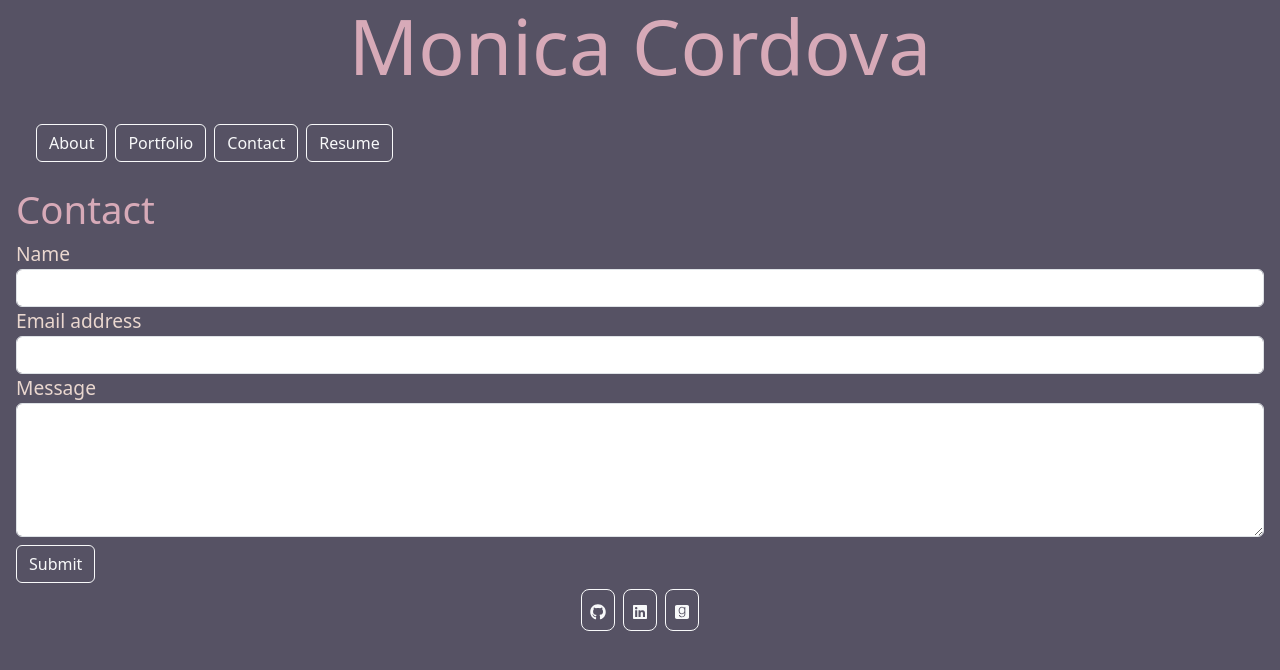
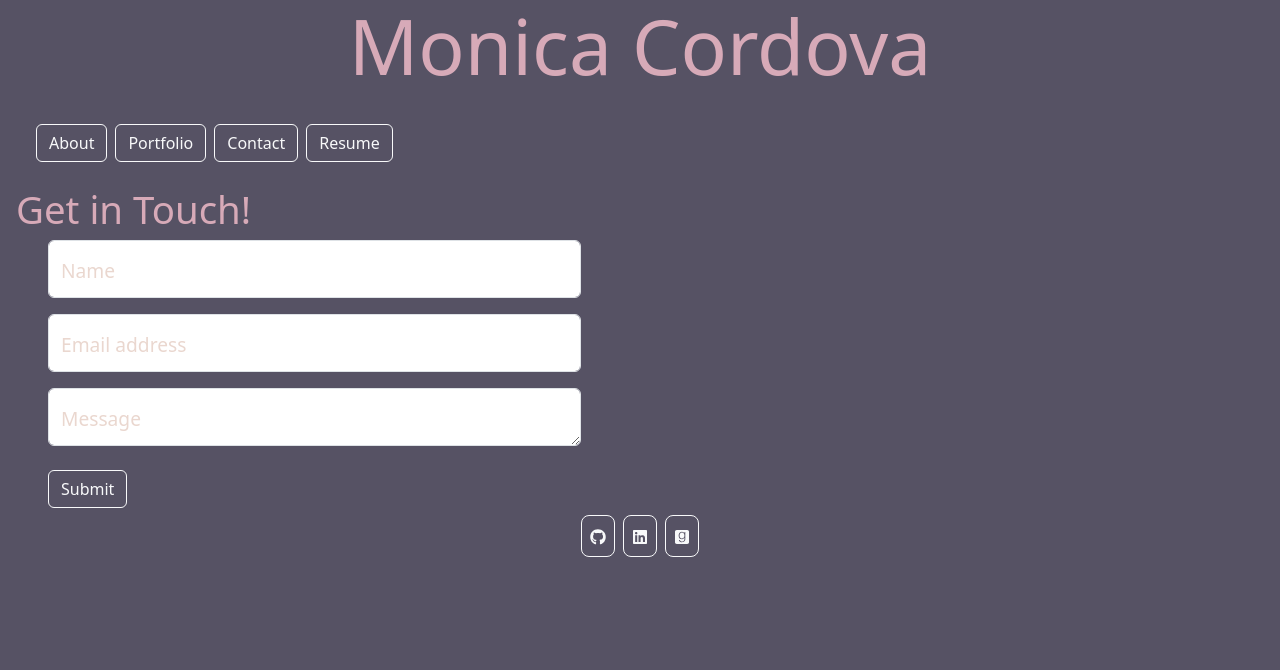
Before and after one commit to cordovamonica/react-portfolio, a React (Vite) app: page /contact in a window 1280 px wide. Shown: the top 670 px of the page. Built offline with nearby package versions, Linux system fonts and the light colour scheme.

Commit message:
edits to form:

```diff
--- a/src/components/pages/Contact.jsx
+++ b/src/components/pages/Contact.jsx
@@ -16,10 +16,12 @@ export default function Contact() {
   return (
     <>
       <div>
-        <h2 className="pages mx-3 mt-4">Contact</h2>
+        <h2 className="pages mx-3 mt-4">Get in Touch!</h2>
       </div>
+
+      <div className="row g-3">
       <form onSubmit={handleSubmit}>
-        <div className="form-group mx-3">
+        <div className="form-floating mb-3 mx-5 col-sm-5">
           <label htmlFor="name">Name</label>
           <input
             type="text"
@@ -30,7 +32,7 @@ export default function Contact() {
             required
           />
         </div>
-        <div className="form-group mx-3">
+        <div className="form-floating mb-3 mx-5 col-sm-5">
           <label htmlFor="email">Email address</label>
           <input
             type="email"
@@ -41,7 +43,7 @@ export default function Contact() {
             required
           />
         </div>
-        <div className="form-group mx-3">
+        <div className="form-floating mb-3 mx-5 col-sm-5">
           <label htmlFor="message">Message</label>
           <textarea
             className="form-control"
@@ -52,10 +54,11 @@ export default function Contact() {
             required
           ></textarea>
         </div>
-        <button type="submit" className="btn btn-xl btn-outline-light mx-3 mt-2">
+        <button type="submit" className="btn btn-xl btn-outline-light mx-5 mt-2">
           Submit
         </button>
-      </form>
+        </form>
+      </div>
     </>
   );
 }
```
